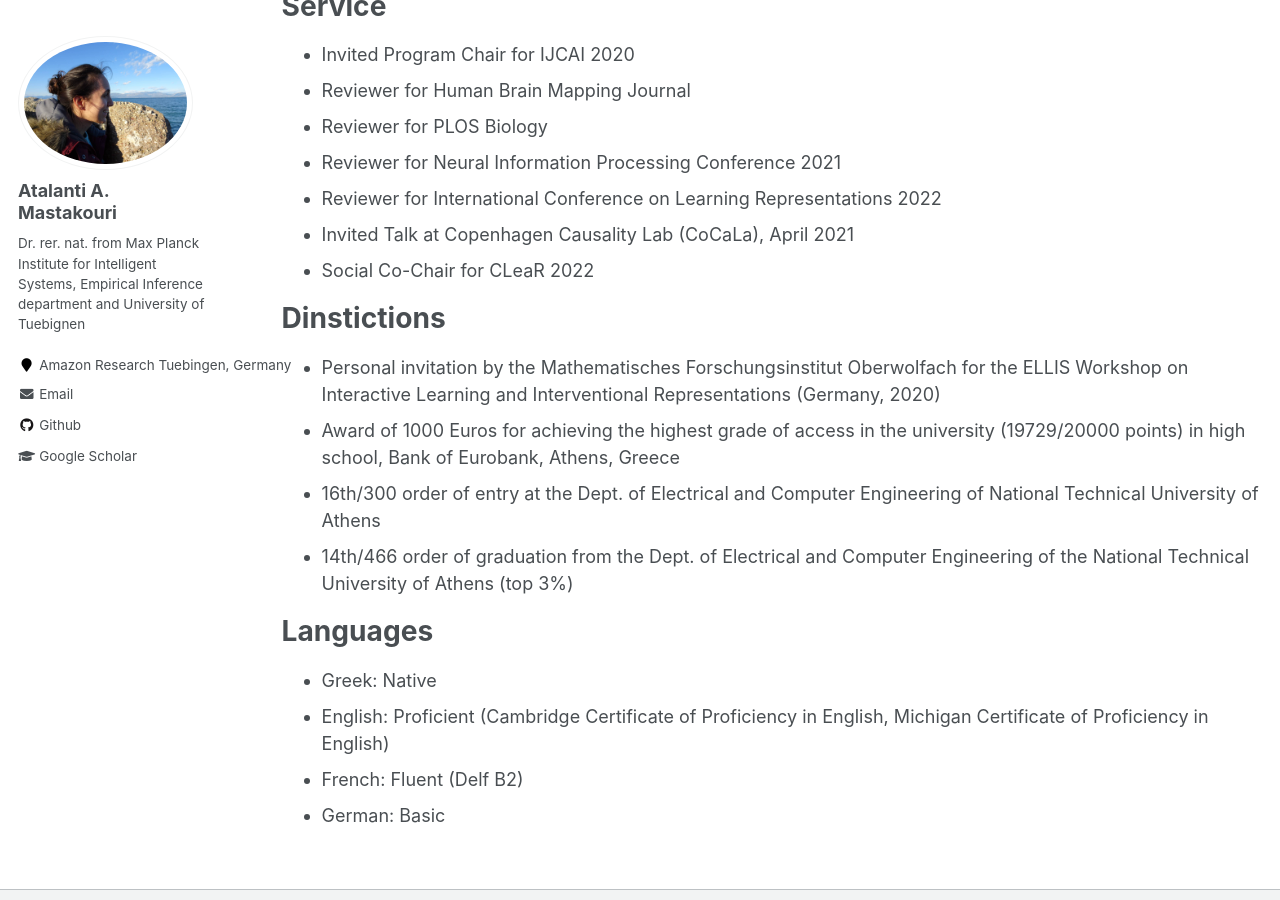
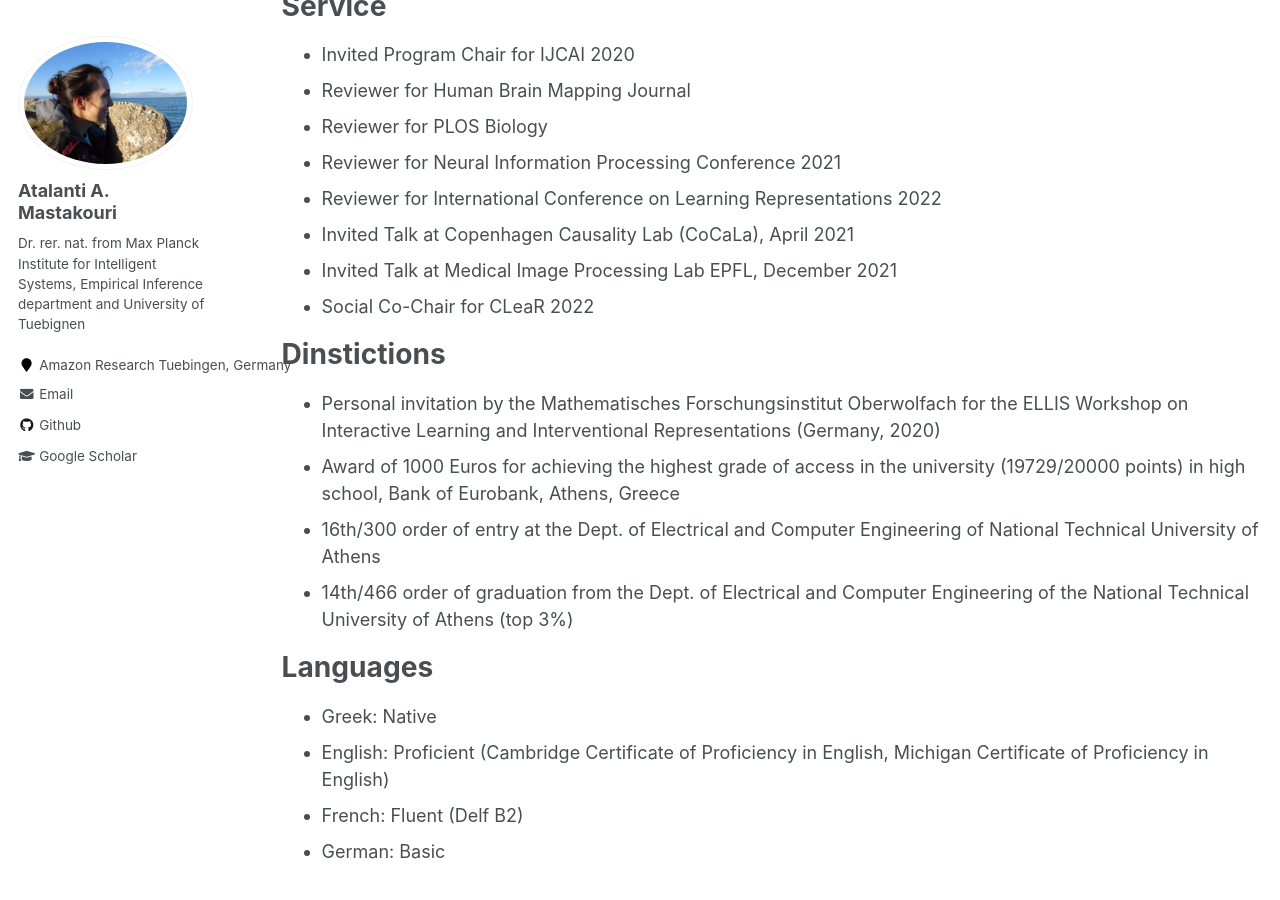
Before and after one commit to atalanti/atalanti.github.io, a Jekyll site: the page built from _pages/cv.md, in a window 1280 px wide and 900 px high, scrolled down 1512 px. Built offline with Jekyll 4.4.1, drawn with Linux system fonts in a browser that asks for light colours.

Commit message:
Update cv.md

```diff
--- a/_pages/cv.md
+++ b/_pages/cv.md
@@ -65,6 +65,7 @@ Service
 * Reviewer for Neural Information Processing Conference 2021
 * Reviewer for International Conference on Learning Representations 2022
 * Invited Talk at Copenhagen Causality Lab (CoCaLa), April 2021
+* Invited Talk at Medical Image Processing Lab EPFL, December 2021
 * Social Co-Chair for CLeaR 2022
 
 Dinstictions
```
